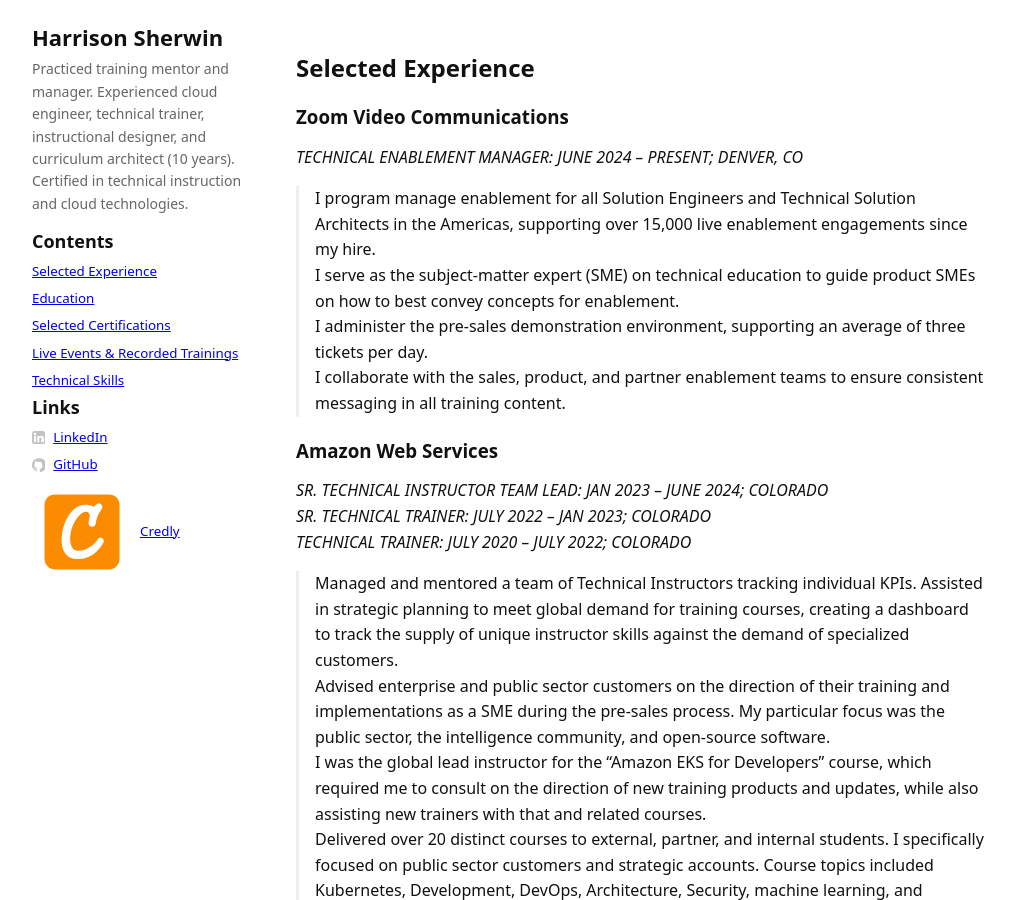
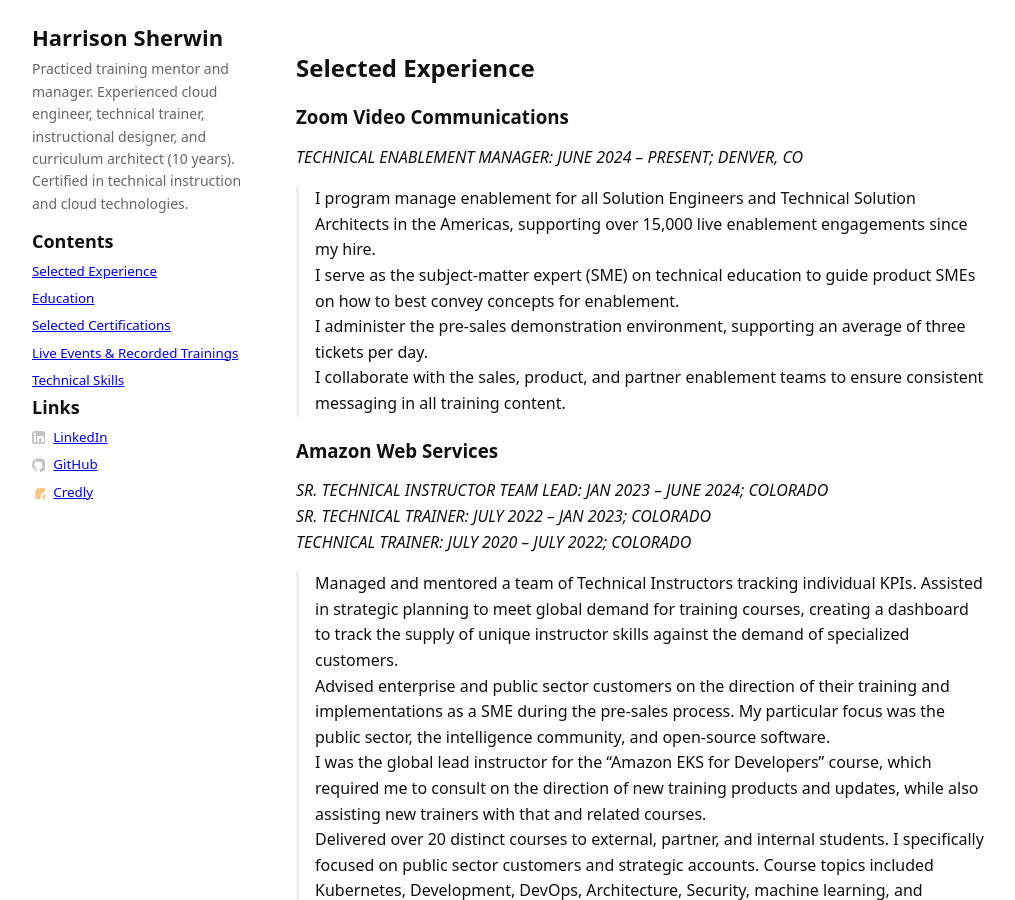
Before and after one commit to hasherwi/hasherwi.github.io, a Jekyll site: the page built from index.md, in a window 1280 px wide and 900 px high. Shown: the whole window, without its empty margins (132-1147 px from the left). Built offline with Jekyll 4.4.1, drawn with Linux system fonts in a browser that asks for light colours.

Commit message:
Update default.html
More credly svg

```diff
--- a/_layouts/default.html
+++ b/_layouts/default.html
@@ -44,7 +44,7 @@
                         </li>
                         <li>
                             <a href="https://credly.com/users/harrison-sherwin" target="_blank" rel="noopener">
-                                <svg xmlns="http://www.w3.org/2000/svg" x="0px" y="0px" width="100" height="100" viewBox="0 0 48 48">
+                                <svg viewBox="0 0 24 24" class="icon">
                                     <path fill="#fb8c00" d="m42,37c0,2.76-2.24,5-5,5H11c-2.76,0-5-2.24-5-5V11c0-2.76,2.24-5,5-5h26c2.76,0,5,2.24,5,5v26Z"></path>
                                     <path fill="#fff" d="m33.77,27.04c-.71-.5-1.68-.32-2.18.39-2.14,2.96-5.22,5.57-9.58,5.57s-4.62-7.88-2-13c1.61-3.14,3.87-5.73,5.84-5.72,1.39,0,2.18,1.26,1.8,2.6-.46,1.63-.51,2.72-.51,2.81-.04.96.71,1.77,1.68,1.8.02,0,.04.01.07.01.93,0,1.7-.74,1.74-1.68,0-.03.18-3.31,2.78-6.77.63-.84.39-2.07-.57-2.59-.77-.42-1.75-.14-2.27.56-.15.2-.29.39-.42.59-.14.2-.4.27-.62.17-7.7-3.47-12.07,3.86-13.51,7.23-3,7-3,18,5.62,18,7.22,0,10.63-4.75,12.6-7.79.46-.71.27-1.66-.42-2.14-.01,0-.02-.02-.03-.02Z"></path>
                                 </svg>
```
